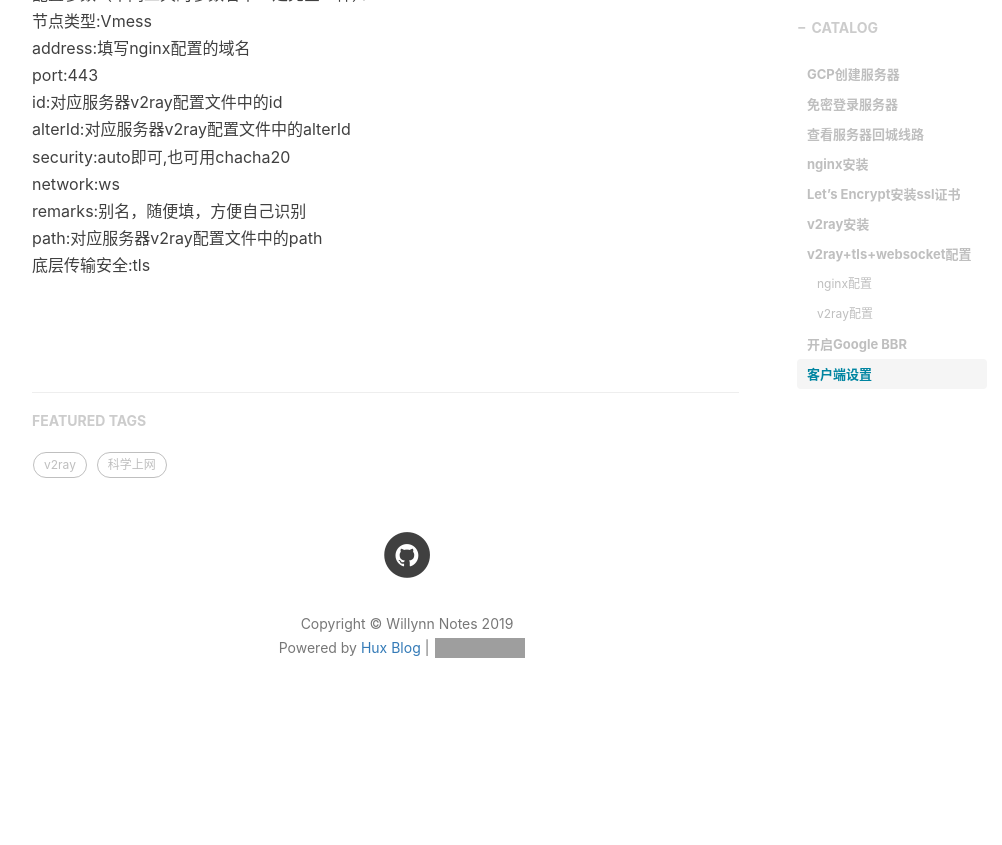
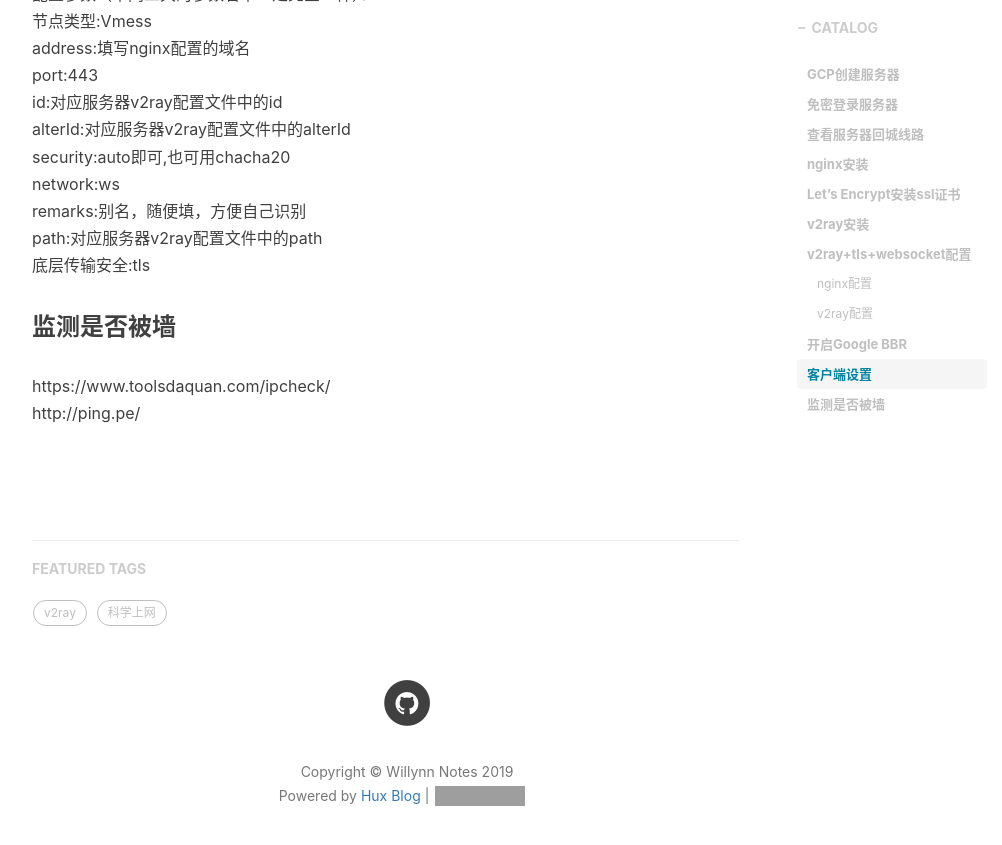
Before and after one commit to paladiny/paladiny.github.io, a Jekyll site: the page built from _posts/2019-06-17-v2ray configuration.markdown, in a window 1280 px wide and 900 px high, scrolled down 5135 px. Shown: the top 845 px of the window, without its empty margins (233-1235 px from the left). Built offline with Jekyll 4.4.1, drawn with Linux system fonts in a browser that asks for light colours; nearby versions of some CDN libraries; comment, search, counter and statistics services are not loaded; before the commit the page ends 5887 px from its top, so only the background shows below that; grey boxes are pictures that could not be loaded.

Commit message:
Update 2019-06-17-v2ray configuration.markdown

```diff
--- a/_posts/2019-06-17-v2ray configuration.markdown
+++ b/_posts/2019-06-17-v2ray configuration.markdown
@@ -183,3 +183,7 @@ network:ws<br>
 remarks:别名，随便填，方便自己识别<br>
 path:对应服务器v2ray配置文件中的path<br>
 底层传输安全:tls<br>
+
+### 监测是否被墙
+https://www.toolsdaquan.com/ipcheck/ <br>
+http://ping.pe/ <br>
```
